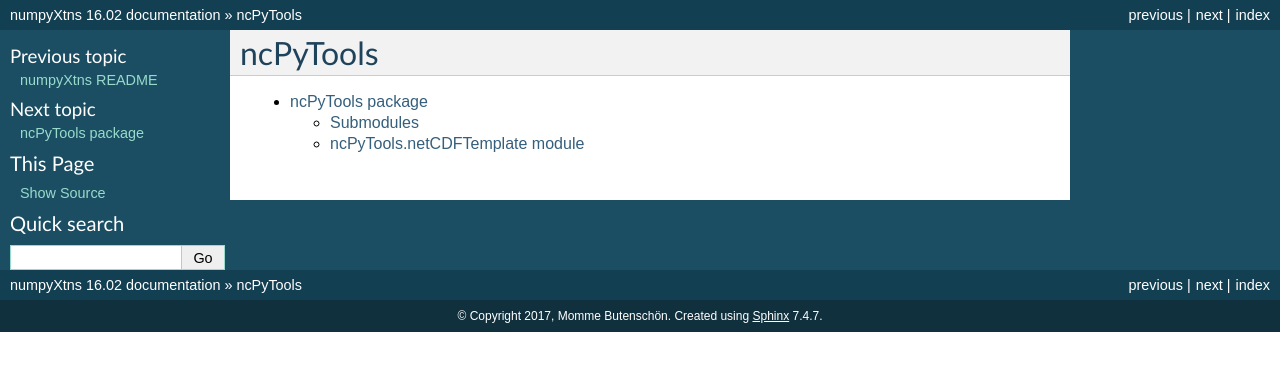
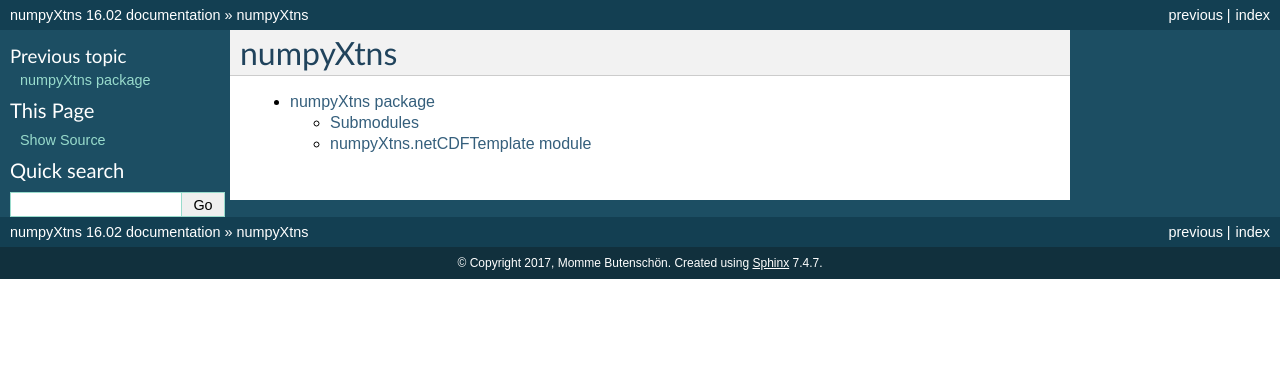
Before and after one commit to mommebutenschoen/numpyXtns, a Sphinx documentation site: the page built from doc/modules.rst, in a window 1280 px wide. Shown: the top 371 px of the page. Built offline with Sphinx 7.4.7, drawn with Linux system fonts in a browser that asks for light colours; pages that are not in the unit, such as notebooks, are missing from menus.

Commit message:
Fixed package and module naming in documentation.

```diff
--- a/doc/conf.py
+++ b/doc/conf.py
@@ -1,6 +1,6 @@
 # -*- coding: utf-8 -*-
 #
-# ncPyTools documentation build configuration file, created by
+# numpyXtns documentation build configuration file, created by
 # sphinx-quickstart on Sat Nov  5 03:44:48 2016.
 #
 # This file is execfile()d with the current directory set to its
--- a/doc/index.rst
+++ b/doc/index.rst
@@ -1,9 +1,9 @@
-.. ncPyTools documentation master file, created by
+.. numpyXtns documentation master file, created by
    sphinx-quickstart on Sat Nov  5 03:44:48 2016.
    You can adapt this file completely to your liking, but it should at least
    contain the root `toctree` directive.
 
-Welcome to ncPyTools's documentation!
+Welcome to numpyXtns's documentation!
 =====================================
 
 Contents:
--- a/doc/modules.rst
+++ b/doc/modules.rst
@@ -1,7 +1,7 @@
-ncPyTools
+numpyXtns
 =========
 
 .. toctree::
    :maxdepth: 4
 
-   ncPyTools
+   numpyXtns
--- a/doc/ncPyTools.rst
+++ b/doc/numpyXtns.rst
@@ -1,10 +1,10 @@
-ncPyTools package
+numpyXtns package
 =================
 
 Submodules
 ----------
 
-ncPyTools.netCDFTemplate module
+numpyXtns.netCDFTemplate module
 -------------------------------
 
 .. automodule:: numpyXtns.numpyXtns
```
Also changed, not shown: 2 other files.
